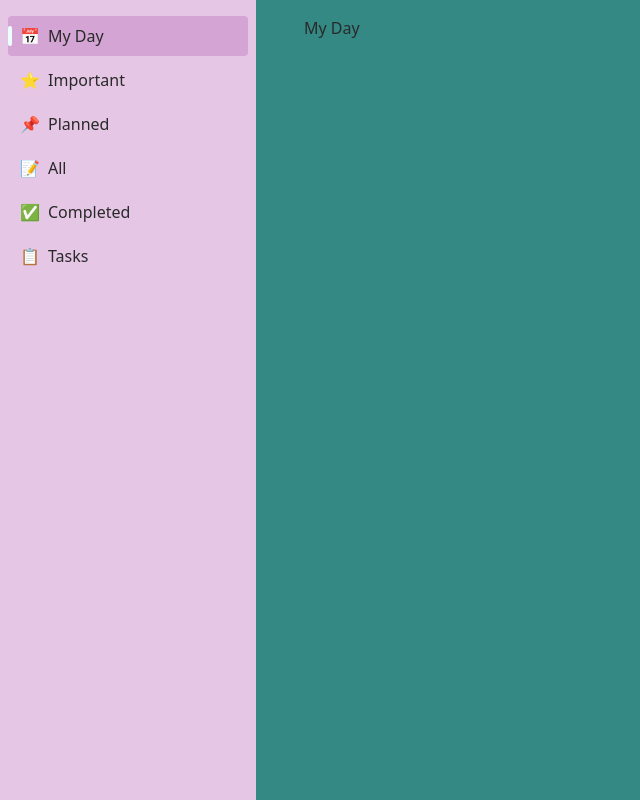
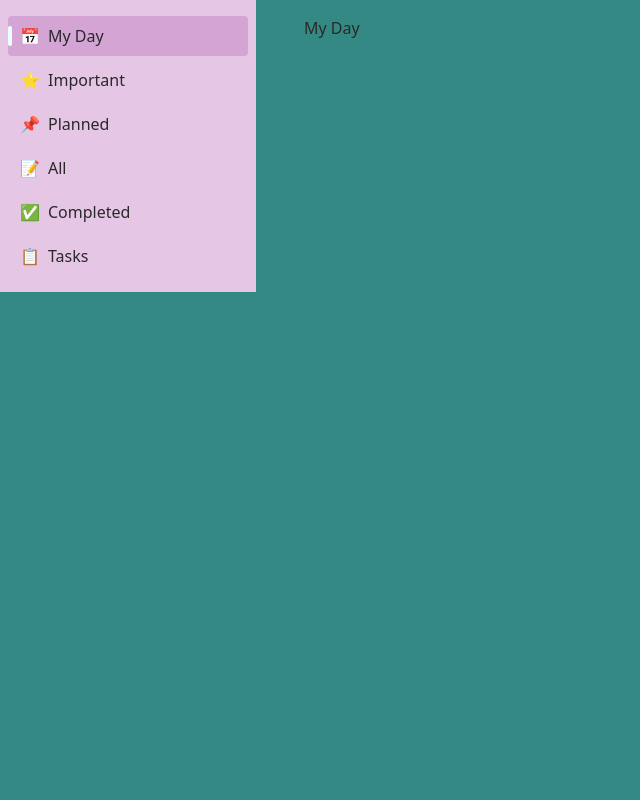
Before and after one commit to aidoskanapyanov/microsoft-todo-clone, a React (Vite) app in the folder frontend/: page / in a window 1280 px wide. Shown: the whole page, without its empty margins (0-640 px from the left). Built offline with nearby package versions, Linux system fonts and the light colour scheme.

Commit message:
Overwrite tw height for mobile

```diff
--- a/frontend/tailwind.config.js
+++ b/frontend/tailwind.config.js
@@ -2,6 +2,18 @@
 export default {
   content: ["./index.html", "./src/**/*.{js,ts,jsx,tsx}"],
   theme: {
+    height: (theme) => ({
+      auto: "auto",
+      ...theme("spacing"),
+      full: "100%",
+      screen: "calc(var(--vh) * 100)",
+    }),
+    minHeight: (theme) => ({
+      0: "0",
+      ...theme("spacing"),
+      full: "100%",
+      screen: "calc(var(--vh) * 100)",
+    }),
     extend: {
       colors: {
         background: "hsl(var(--background))",
```
